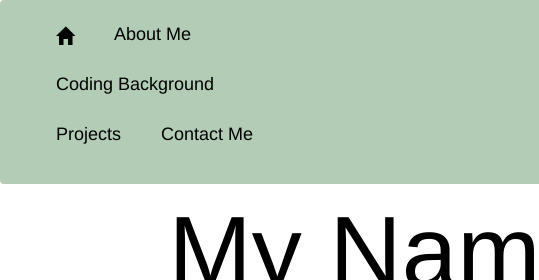
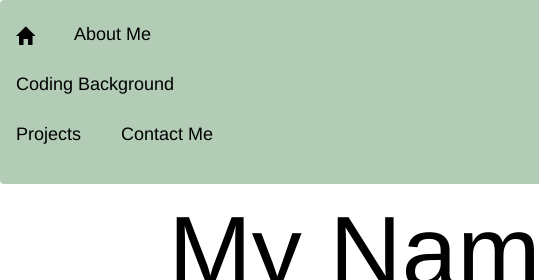
Before and after one commit to KyleGwon/KyleGwon.github.io, a plain HTML site: page index.html in a window 1280 px wide. Shown: the top 280 px of the page, 0-539 px from the left. Drawn offline with nearby package versions, Linux system fonts and the light colour scheme.

Commit message:
Update draft.css

```diff
--- a/draft.css
+++ b/draft.css
@@ -277,8 +277,11 @@ html {
 html a {
 	text-decoration: none !important;
 }
+ul {
+	padding: 0;
+}
 .no-bullet {
-	list-style-type: none !important;
+	list-style-type: none;
 }
 .home-padding {
 	padding-top: none;
```
